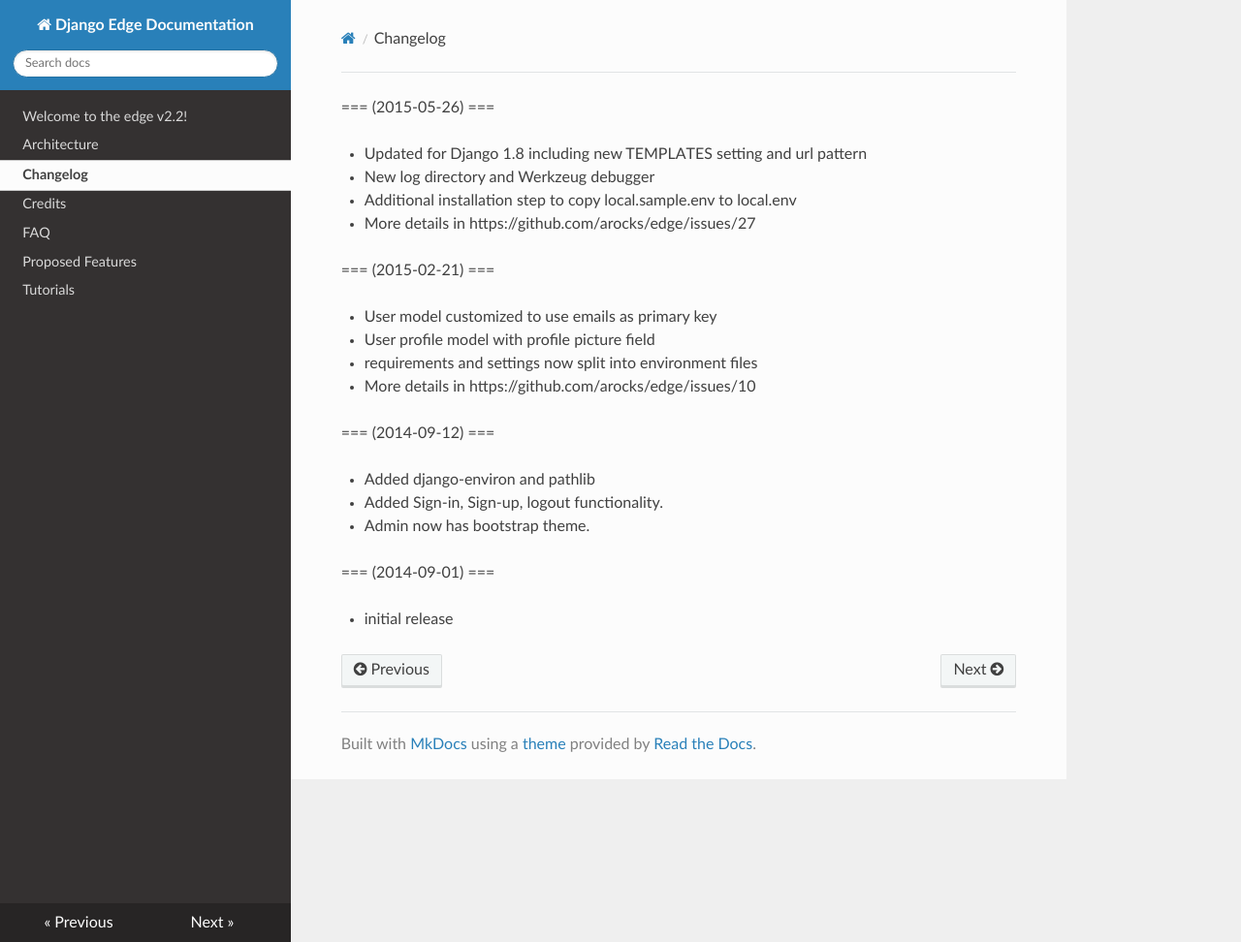
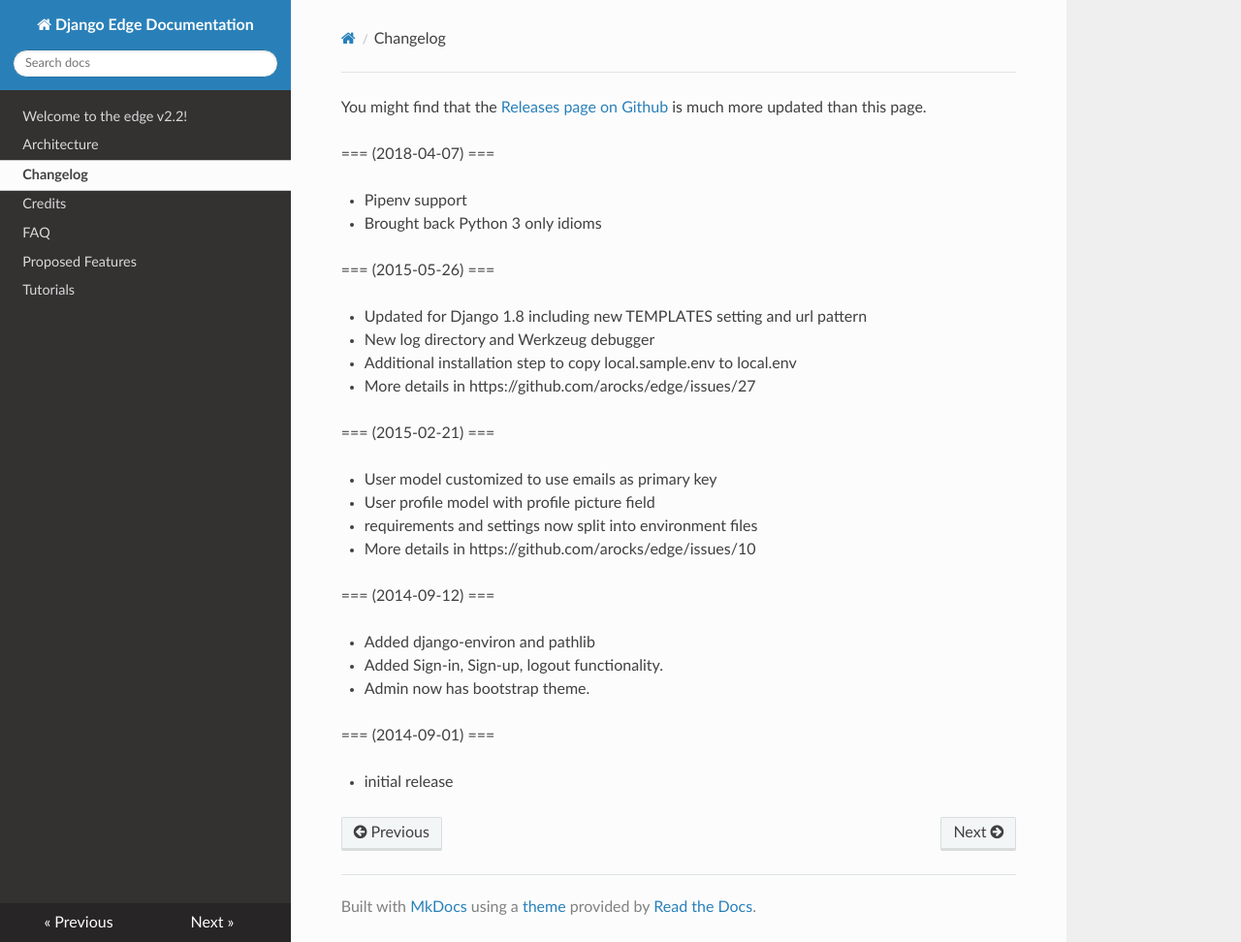
Before and after one commit to arocks/edge-docs, an MkDocs documentation site: the page built from docs/Changelog.md, in a window 1280 px wide and 972 px high. Shown: the whole window at 97% size. Built offline with MkDocs 1.6.1, drawn with Linux system fonts in a browser that asks for light colours; nearby versions of some CDN libraries.

Commit message:
Overall update to docs based on Edge v2.2

```diff
--- a/docs/Changelog.md
+++ b/docs/Changelog.md
@@ -1,3 +1,10 @@
+You might find that the [Releases page on Github](https://github.com/arocks/edge/releases) is much more updated than this page.
+
+=== (2018-04-07) ===
+
+  * Pipenv support
+  * Brought back Python 3 only idioms
+
 === (2015-05-26) ===
 
   * Updated for Django 1.8 including new TEMPLATES setting and url pattern
```
Also changed, not shown: docs/FAQ.md (+3 -1 lines), docs/Tutorials.md (+0 -2 lines), docs/index.md (+4 -3 lines).
